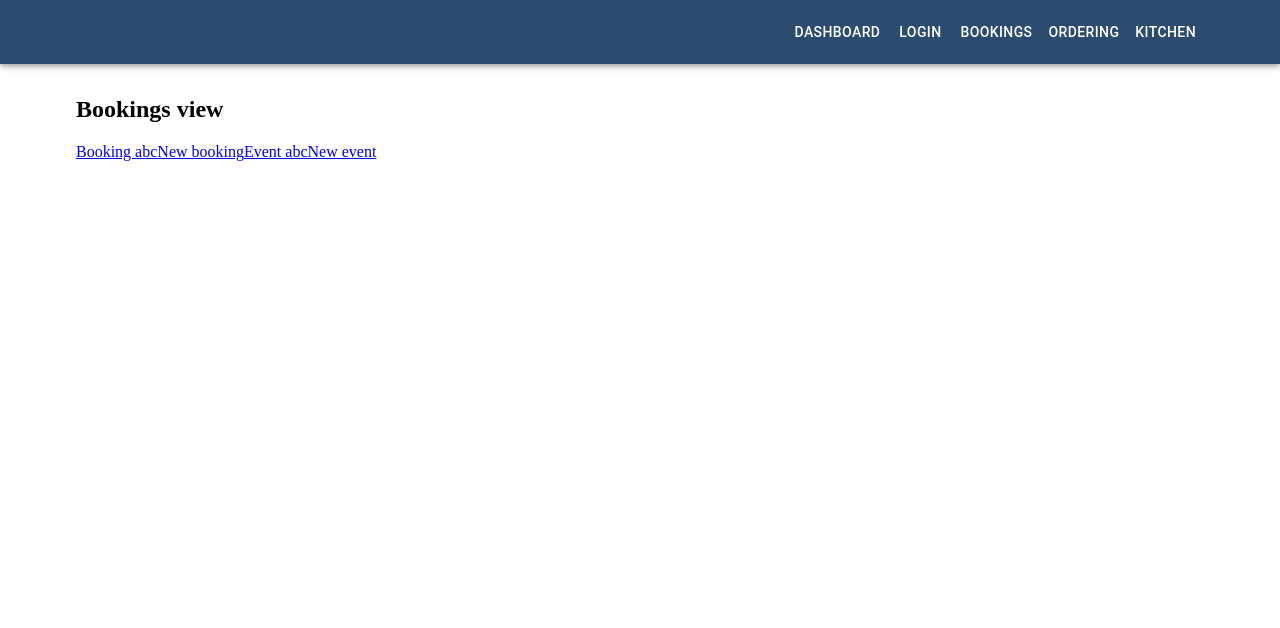
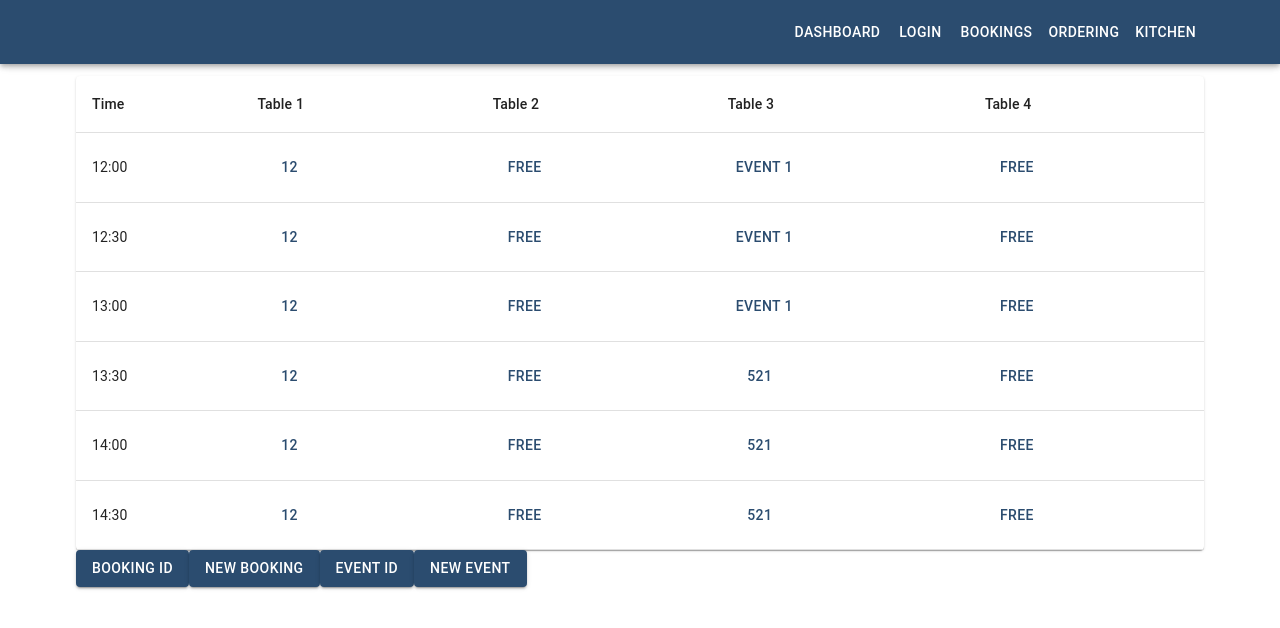
Before and after one commit to AdamBecker85/pizzeria-portal, a React (Create React App) app: page /panel/bookings in a window 1280 px wide. Shown: the top 628 px of the page. Built offline with nearby package versions, Linux system fonts and the light colour scheme; the HTML template or start-up script is replaced by a standard one.

Commit message:
Add mui view to Bookings component/Add buttons to subpages in Ordering

```diff
--- a/src/components/layout/PageNav/PageNav.js
+++ b/src/components/layout/PageNav/PageNav.js
@@ -6,10 +6,10 @@ import Button from '@mui/material/Button';
 const PageNav = () => (
   <nav className={styles.component}>
     <Button className={styles.link} color="secondary" component={NavLink} exact to={`process.env.PUBLIC_URL/`} activeClassName={'active'}>Dashboard</Button>
-    <Button className={styles.link} color="secondary" component={NavLink} to={`process.env.PUBLIC_URL/login`} activeClassName={'active'}>Login</Button>
-    <Button className={styles.link} color="secondary" component={NavLink} to={`process.env.PUBLIC_URL/bookings`} activeClassName={'active'}>Bookings</Button>
-    <Button className={styles.link} color="secondary" component={NavLink} to={`process.env.PUBLIC_URL/ordering`} activeClassName={'active'}>Ordering</Button>
-    <Button className={styles.link} color="secondary" component={NavLink} to={`process.env.PUBLIC_URL/kitchen`} activeClassName={'active'}>Kitchen</Button>
+    <Button className={styles.link} color="secondary" component={NavLink} to={`${process.env.PUBLIC_URL}/login`} activeClassName={'active'}>Login</Button>
+    <Button className={styles.link} color="secondary" component={NavLink} to={`${process.env.PUBLIC_URL}/bookings`} activeClassName={'active'}>Bookings</Button>
+    <Button className={styles.link} color="secondary" component={NavLink} to={`${process.env.PUBLIC_URL}/ordering`} activeClassName={'active'}>Ordering</Button>
+    <Button className={styles.link} color="secondary" component={NavLink} to={`${process.env.PUBLIC_URL}/kitchen`} activeClassName={'active'}>Kitchen</Button>
   </nav>
 );
 
--- a/src/components/views/Bookings/Bookings.js
+++ b/src/components/views/Bookings/Bookings.js
@@ -1,16 +1,121 @@
 import React from 'react';
 import styles from './Bookings.module.scss';
-import {Link} from 'react-router-dom';
+//import {Link} from 'react-router-dom';
+import { Button, Paper, Table, TableBody, TableCell, TableHead, TableRow } from '@mui/material';
+import { NavLink } from 'react-router-dom';
+
+const tableContent = [
+  {
+    hour: '12:00',
+    tables: [
+      {table: 1, status: 'booked', bookingId: '12'},
+      {table: 2, status: 'free', bookingId: null},
+      {table: 3, status: 'event', bookingId: '1'},
+      {table: 4, status: 'free', bookingId: null},
+    ],
+  },
+  {
+    hour: '12:30',
+    tables: [
+      {table: 1, status: 'booked', bookingId: '12'},
+      {table: 2, status: 'free', bookingId: null},
+      {table: 3, status: 'event', bookingId: '1'},
+      {table: 4, status: 'free', bookingId: null},
+    ],
+  },
+  {
+    hour: '13:00',
+    tables: [
+      {table: 1, status: 'booked', bookingId: '12'},
+      {table: 2, status: 'free', bookingId: null},
+      {table: 3, status: 'event', bookingId: '1'},
+      {table: 4, status: 'free', bookingId: null},
+    ],
+  },
+  {
+    hour: '13:30',
+    tables: [
+      {table: 1, status: 'booked', bookingId: '12'},
+      {table: 2, status: 'free', bookingId: null},
+      {table: 3, status: 'booked', bookingId: '521'},
+      {table: 4, status: 'free', bookingId: null},
+    ],
+  },
+  {
+    hour: '14:00',
+    tables: [
+      {table: 1, status: 'booked', bookingId: '12'},
+      {table: 2, status: 'free', bookingId: null},
+      {table: 3, status: 'booked', bookingId: '521'},
+      {table: 4, status: 'free', bookingId: null},
+    ],
+  },
+  {
+    hour: '14:30',
+    tables: [
+      {table: 1, status: 'booked', bookingId: '12'},
+      {table: 2, status: 'free', bookingId: null},
+      {table: 3, status: 'booked', bookingId: '521'},
+      {table: 4, status: 'free', bookingId: null},
+    ],
+  },
+];
+
+const renderActions = (status, table) => {
+  switch (status) {
+    case 'free':
+      return (
+        <Button className={styles.free} to={`/tables/booking-new`} component={NavLink}>Free</Button>
+      );
+    case 'booked':
+      return (
+        <Button to={`/tables/booking/${table.bookingId}`} component={NavLink}>{table.bookingId}</Button>
+      );
+    case 'event':
+      return (
+        <Button to={`/tables/events/${table.bookingId}`} component={NavLink}>Event {table.bookingId}</Button>
+      );
+    default:
+      return null;
+  }
+};
 
 const Bookings = () => (
   <div className={styles.component}>
-    <h2>
-      Bookings view
-    </h2>
-    <Link to={`/bookings/booking/:id`} activeClassName={'active'}>Booking abc</Link>
-    <Link to={`/bookings/booking/new`} activeClassName={'active'}>New booking</Link>
-    <Link to={`/bookings/event/:id`} activeClassName={'active'}>Event abc</Link>
-    <Link to={`/bookings/event/new`} activeClassName={'active'}>New event</Link>
+    <Paper>
+      <Table>
+        <TableHead>
+          <TableRow>
+            <TableCell>Time</TableCell>
+            <TableCell>Table 1</TableCell>
+            <TableCell>Table 2</TableCell>
+            <TableCell>Table 3</TableCell>
+            <TableCell>Table 4</TableCell>
+          </TableRow>
+        </TableHead>
+        <TableBody>
+          {tableContent.map((row) => {
+            return (
+              <TableRow key={row.hour}>
+                <TableCell className={styles.hour}>{row.hour}</TableCell>
+                {row.tables.map((table) => {
+                  return(
+                    <TableCell className={styles.book} key={table.id}>
+                      {renderActions(table.status, table)}
+                    </TableCell>
+                  );
+                })}
+              </TableRow>
+            );
+          })}
+        </TableBody>
+      </Table>
+    </Paper>
+
+    <Button className={styles.button} variant="contained" href={`/bookings/booking/:id`} activeClassName={'active'}>Booking Id</Button>
+    <Button className={styles.button} variant="contained" href={`/bookings/booking/new`} activeClassName={'active'}>New booking</Button>
+    <Button className={styles.button} variant="contained" href={`/bookings/event/:id`} activeClassName={'active'}>Event Id</Button>
+    <Button className={styles.button} variant="contained" href={`/bookings/event/new`} activeClassName={'active'}>New event</Button>
   </div>
 );
 
--- a/src/components/views/Bookings/Bookings.module.scss
+++ b/src/components/views/Bookings/Bookings.module.scss
@@ -3,3 +3,7 @@
 .component {
   padding: $base-size;
 }
+
+.button {
+  margin: 10px;
+}
--- a/src/components/views/Ordering/Ordering.js
+++ b/src/components/views/Ordering/Ordering.js
@@ -2,13 +2,13 @@ import React from 'react';
 import styles from './Ordering.module.scss';
 //import {Link} from 'react-router-dom';
 
-import Table from '@material-ui/core/Table';
-import TableBody from '@material-ui/core/TableBody';
-import TableCell from '@material-ui/core/TableCell';
-import TableHead from '@material-ui/core/TableHead';
-import TableRow from '@material-ui/core/TableRow';
-import Paper from '@material-ui/core/Paper';
-import Button from '@material-ui/core/Button';
+import Table from '@mui/material/Table';
+import TableBody from '@mui/material/TableBody';
+import TableCell from '@mui/material/TableCell';
+import TableHead from '@mui/material/TableHead';
+import TableRow from '@mui/material/TableRow';
+import Paper from '@mui/material/Paper';
+import Button from '@mui/material/Button';
 
 
 const demoContent = [
@@ -55,7 +55,8 @@ const renderActions = status => {
 };
 
 const Ordering = () => (
-  <Paper className={styles.component}>
+  <div className={styles.component}>
+    <Paper >
       <Table>
         <TableHead>
           <TableRow>
@@ -89,6 +90,10 @@ const Ordering = () => (
         </TableBody>
       </Table>
     </Paper>
+
+    <Button className={styles.button} variant="contained" href={`/bookings/order/:id`} activeClassName={'active'}>Booking Id</Button>
+    <Button className={styles.button} variant="contained" href={`/bookings/order/new`} activeClassName={'active'}>Booking New</Button>
+  </div>
 );
 
 export default Ordering;
--- a/src/components/views/Ordering/Ordering.module.scss
+++ b/src/components/views/Ordering/Ordering.module.scss
@@ -3,3 +3,7 @@
 .component {
   padding: $base-size;
 }
+
+.button {
+  margin: 10px;
+}
```
Lines whose indentation alone changed are shown as unchanged.
